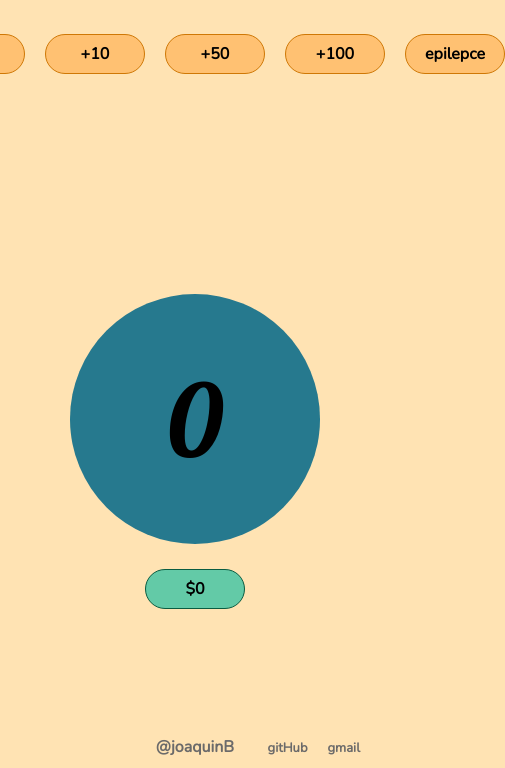
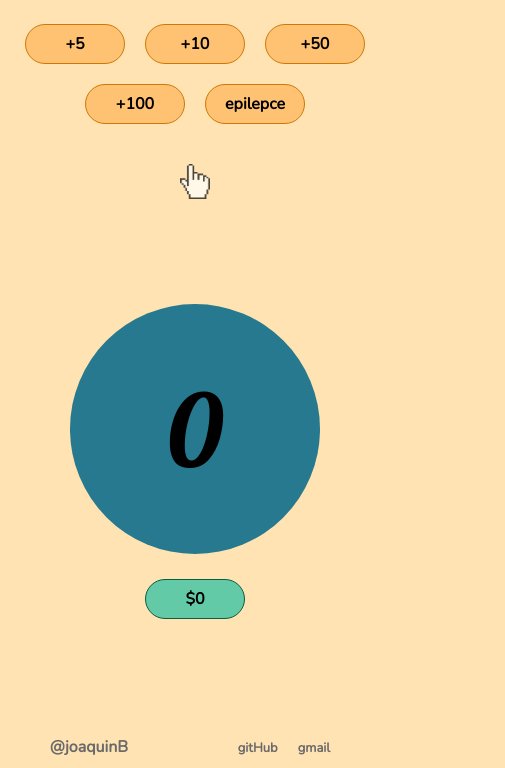
Before and after one commit to SirSorpress/Clicker, a plain HTML site: page index.html in a window 390 px wide. Shown: the part 76-844 px from the top of the page, 505 px wide, since content can reach past the window. Drawn offline with nearby package versions, Linux system fonts and the light colour scheme.

Commit message:
fix responsive desing

```diff
--- a/estyle.css
+++ b/estyle.css
@@ -88,15 +88,17 @@ footer{
 
 .clicker{
     display: flex;
-    width: 60%;
+    width: 100%;
     height: 80px;
     justify-content: center;
     align-items: center;
     gap: 40px;
+
 }
 
 /*btnClicker*/
     #btnClicker{
+        display: visible;
         background-color: transparent;
         border: none;
     }
@@ -115,6 +117,8 @@ footer{
     .more{
         display: flex;
         gap:20px;
+        align-items: center;
+        justify-content: center;
     }
 
     .moreBtn{
@@ -179,3 +183,42 @@ footer{
     background-color: rgb(245, 83, 83);
     bottom: 160%;
 }
+
+
+
+@media(max-width: 747px){
+/*-----------navbar-----------*/
+
+    .navizq a{
+        font-size: 20px
+    }
+
+/*-----------footer-----------*/
+
+    footer{
+        justify-content: space-around;
+    }
+    .linkFooter{
+        position: initial;
+    }
+/*-----------main-----------*/
+
+    .main{
+        gap: 90px;
+    }
+
+    .clicker{
+        width: 100%;
+        height: 200px;
+        flex-wrap: wrap;
+        flex-direction: column-reverse;
+    }
+    .more{
+       flex-wrap: wrap;
+
+    }
+    #alertShow{
+        bottom: 115%;
+        width: 250px;
+    }
+}
```
